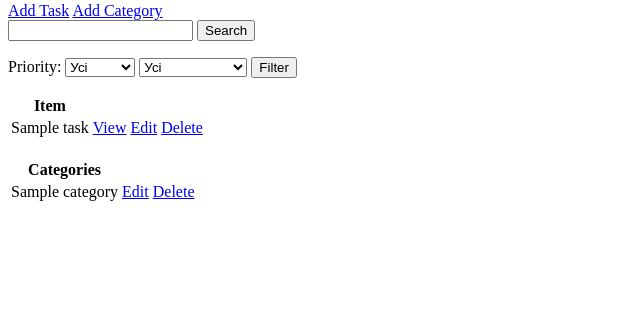
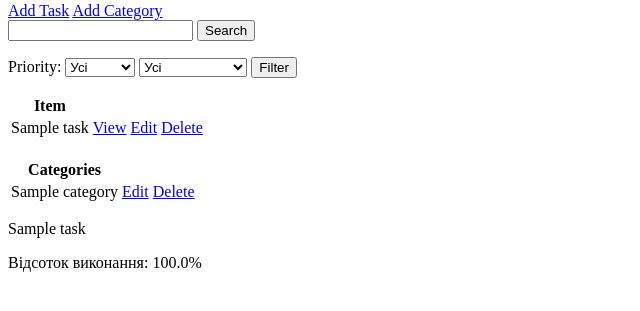
Before and after one commit to hrabenko/todo_list, a Django app: page / in a window 1280 px wide. Shown: the part 148-459 px from the top of the page, without its empty margins (0-640 px from the left). Run offline with Django 3.2, Linux system fonts and the light colour scheme; a user stored in the database is signed in; tables that the repository leaves empty hold one stand-in row (values such as "Sample post").

Commit message:
Percentage of tasks completed

```diff
--- a/base/models.py
+++ b/base/models.py
@@ -18,5 +18,12 @@ class Task(models.Model):
     def __str__(self):
         return self.title
 
+    @property
+    def completion_percentage(self):
+        total_tasks = Task.objects.count()
+        completed_tasks = Task.objects.filter(complete=True).count()
+        percentage = (completed_tasks / total_tasks) * 100 if total_tasks > 0 else 0
+        return percentage
+
     class Meta:
         ordering = ['complete']
--- a/base/templates/base/task_list.html
+++ b/base/templates/base/task_list.html
@@ -50,7 +50,6 @@
     {% endfor %}
 </table>
 
-
 </br>
 <table>
     <tr>
@@ -67,4 +66,10 @@
     {% empty %}
     <h3>No categories</h3>
     {% endfor %}
+
 </table>
+
+{% for task in tasks %}
+    <p>{{ task.title }}</p>
+    <p>Відсоток виконання: {{ task.completion_percentage }}%</p>
+{% endfor %}
```
